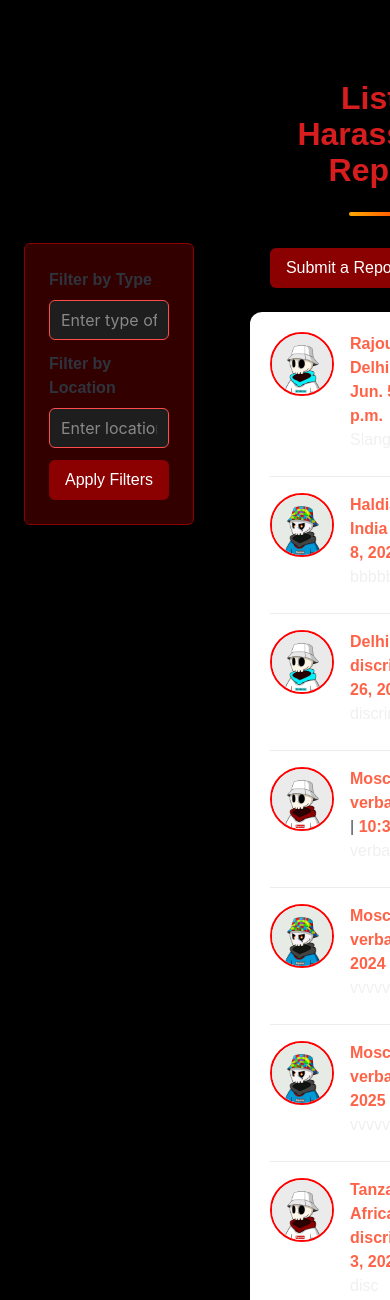
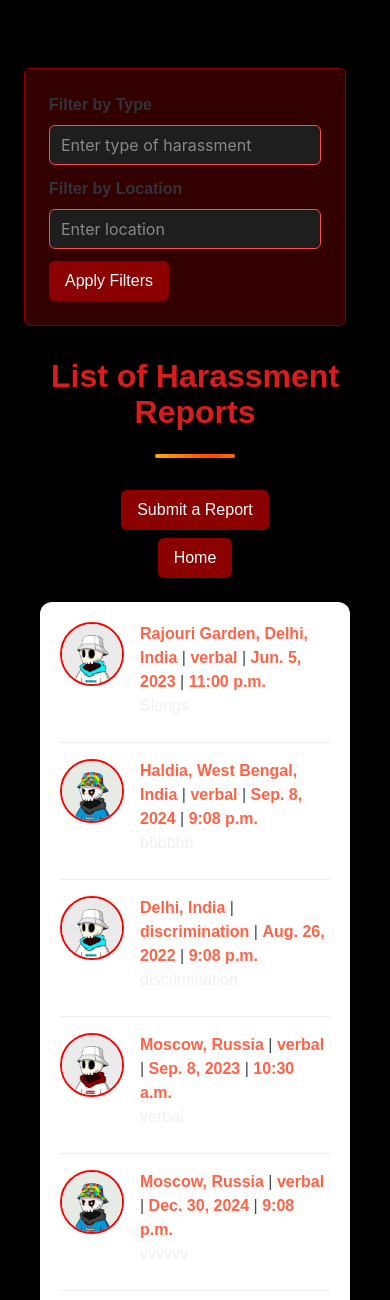
Before and after one commit to abhirajadhikary06/Report-Connect, a Django app: page /reports/ in a window 390 px wide. Shown: the top 1300 px of the page. Run offline with Django 5.2, Linux system fonts and the light colour scheme; data comes from the database, SQL or seed files in the repository.

Commit message:
Added responsiveness to reports.html page

```diff
--- a/harassment_platform/reports/templates/reports.html
+++ b/harassment_platform/reports/templates/reports.html
@@ -141,10 +141,9 @@
             text-decoration: underline;
         }
 
-
         .buttons {
             display: flex;
-        justify-content : Center; /* Center horizontally */
+            justify-content: center; /* Center horizontally */
             gap: 1rem; /* Add spacing between buttons */
             margin-top: 2rem;
         }
@@ -167,6 +166,27 @@
             }
             100% {
                 background-position: 100% 50%;
+            }
+        }
+
+        /* Media Queries for Small Screens */
+        @media (max-width: 768px) {
+            .filter-section {
+                margin-top: 20px;
+            }
+
+            .container {
+                flex-direction: column;
+                gap: 1rem;
+            }
+
+            .reports-section {
+                padding: 1rem;
+            }
+
+            .buttons {
+                flex-direction: column;
+                gap: 0.5rem;
             }
         }
     </style>
```
Lines whose indentation alone changed are shown as unchanged.
